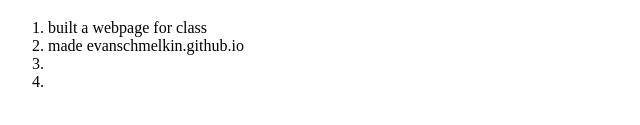
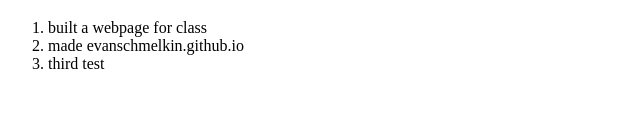
Before and after one commit to evanschmelkin/evanschmelkin.github.io, a plain HTML site: page index.html in a window 1280 px wide. Shown: the part 505-630 px from the top of the page, 0-640 px from the left. Drawn offline with Linux system fonts and the light colour scheme.

Commit message:
second commit from laptop AND PUSH!!

```diff
--- a/index.html
+++ b/index.html
@@ -16,8 +16,7 @@
 <ol>
     <li>built a webpage for class</li>
     <li>made evanschmelkin.github.io</li>
-    <li></li>
-    <li></li>
+    <li>third test</li>
 </ol>
 </body>
 </html>
```
